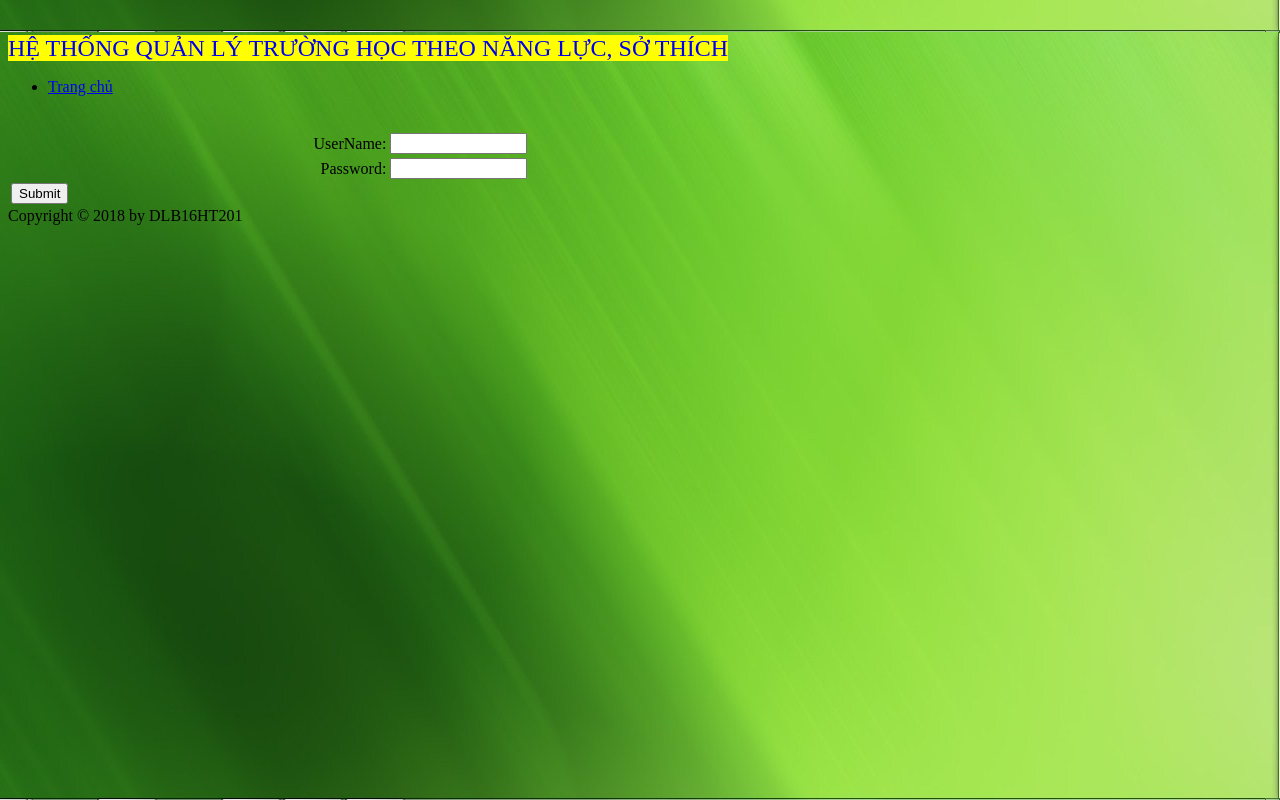
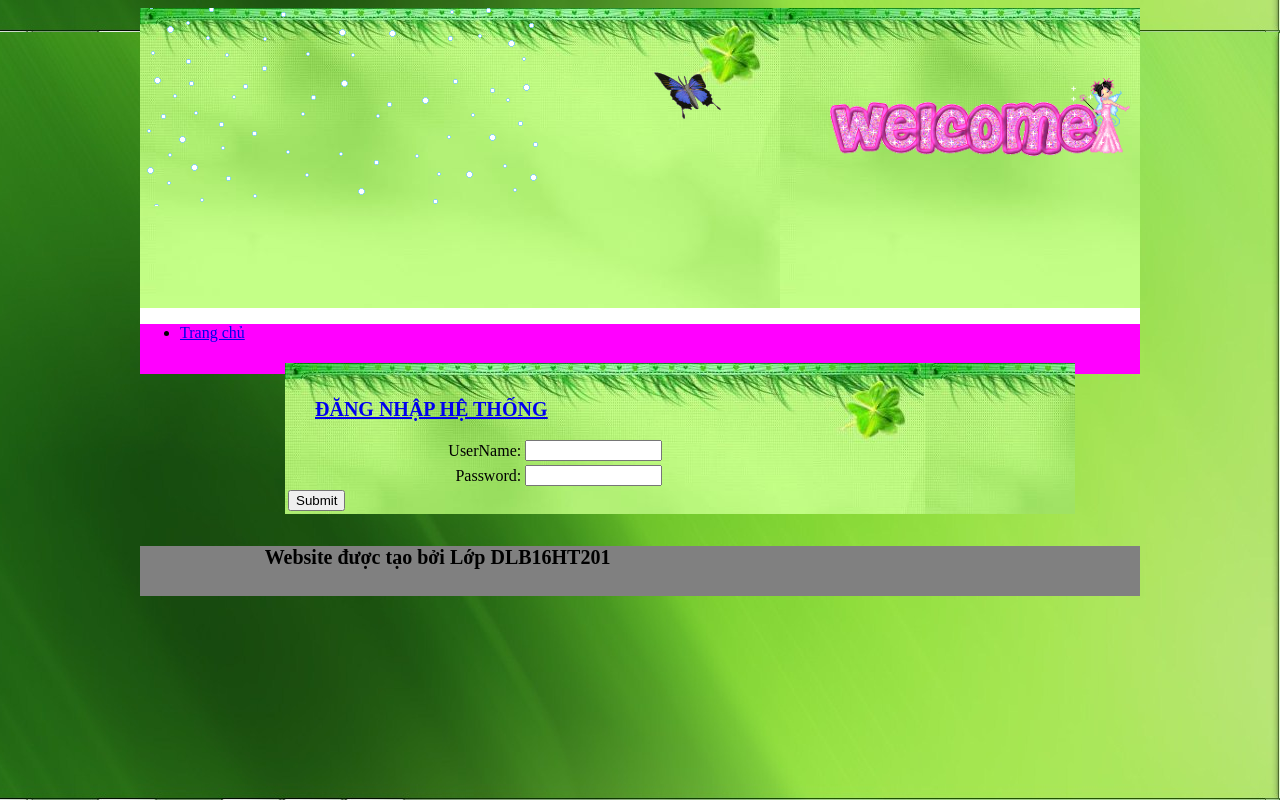
Before and after one commit to nguyenvubichvan1991/vanphp.github.io, a PHP site: page /Login.php in a window 1280 px wide. Run offline with PHP 8.4, Linux system fonts and the light colour scheme; grey boxes are pictures that could not be loaded.

Commit message:
Update Login.php

```diff
--- a/Login.php
+++ b/Login.php
@@ -1,11 +1,8 @@
-<!DOCTYPE HTML>
-<html>
+<!DOCTYPE html PUBLIC "-//W3C//DTD XHTML 1.0 Transitional//EN" "http://www.w3.org/TR/xhtml1/DTD/xhtml1-transitional.dtd">
+<html xmlns="http://www.w3.org/1999/xhtml">
 <head>
-	<meta http-equiv="content-type" content="text/html" charset="utf-8" />
-	<meta name="author" content="GallerySoft.info" />
-
     <title>HỆ THỐNG QUẢN LÝ TRƯỜNG HỌC </title>
-    <link rel="stylesheet" type="text/css" href="StyleSheet.css" />
+    <link href="css/StyleSheet.css" rel="stylesheet" type="text/css" />
 <script src="https://ajax.googleapis.com/ajax/libs/jquery/3.3.1/jquery.min.js"></script>
 		<script>
 		$(document).ready(function(){
@@ -61,19 +58,27 @@
 	</script>
 </head>
 <body>
-    <div id="top">
-        <a href="#" style="text-decoration: none; background-color:yellow; font-size:24px"><BR/>
-		HỆ THỐNG QUẢN LÝ TRƯỜNG HỌC THEO NĂNG LỰC, SỞ THÍCH</a>
+    <div id="wraper">
+        <div id="banner">
+            <div class="buom1">
+                <img src="images/buom.gif" width="100px" />
             </div>
-    <div id="menu">
+            <div class="anhdong">
+                <img src="images/tuyetroi.gif" />
+            </div>
+            <div class="wellcome">
+                <img src="images/welcom.gif" width="300px" />
+            </div>
+        </div>
+        <div id="menungang">
 		 <ul>
 		    <li style="border-left: none;">
 			<a href="index.php">Trang chủ</a>
 		    </li>
 		</ul>
-    </div>
-    <div id="wrapper">
-            <div id="main"><br />
+        <div id="cottrai"></div>
+        <div id="cotgiua"> <br />
+		<h2><a href="Login.php">Đăng Nhập Hệ Thống </a> </h2>
 		<form name="dangnhap_dk" method="post" action="nangluc.php" target="body" style="">
 			  <table style="width: 100%;" id="w3s" href="Đăng nhập thành công">
 				 <tr><td align="right" width="30%">UserName:</td>
@@ -86,8 +91,13 @@
 			  </table>
 		</form>
         </div>
- 	<div id="right"></div>
+        <div id="cotphai"></div>
+        <div id="clear"></div>
+        <div id="cuoitrang">
+            <h4 style="font-size: 20px">&nbsp;&nbsp;&nbsp;&nbsp;&nbsp;&nbsp;&nbsp;&nbsp;&nbsp;&nbsp;&nbsp;&nbsp
+			&nbsp;&nbsp;&nbsp;&nbsp;&nbsp;&nbsp;&nbsp;&nbsp;&nbsp;&nbsp;&nbsp
+                Website được tạo bởi Lớp DLB16HT201</h4>
         </div>
-    <div id="bottom"> Copyright &copy; 2018 by DLB16HT201</div>
+    </div>
 </body>
 </html>
```
Lines whose indentation alone changed are shown as unchanged.
